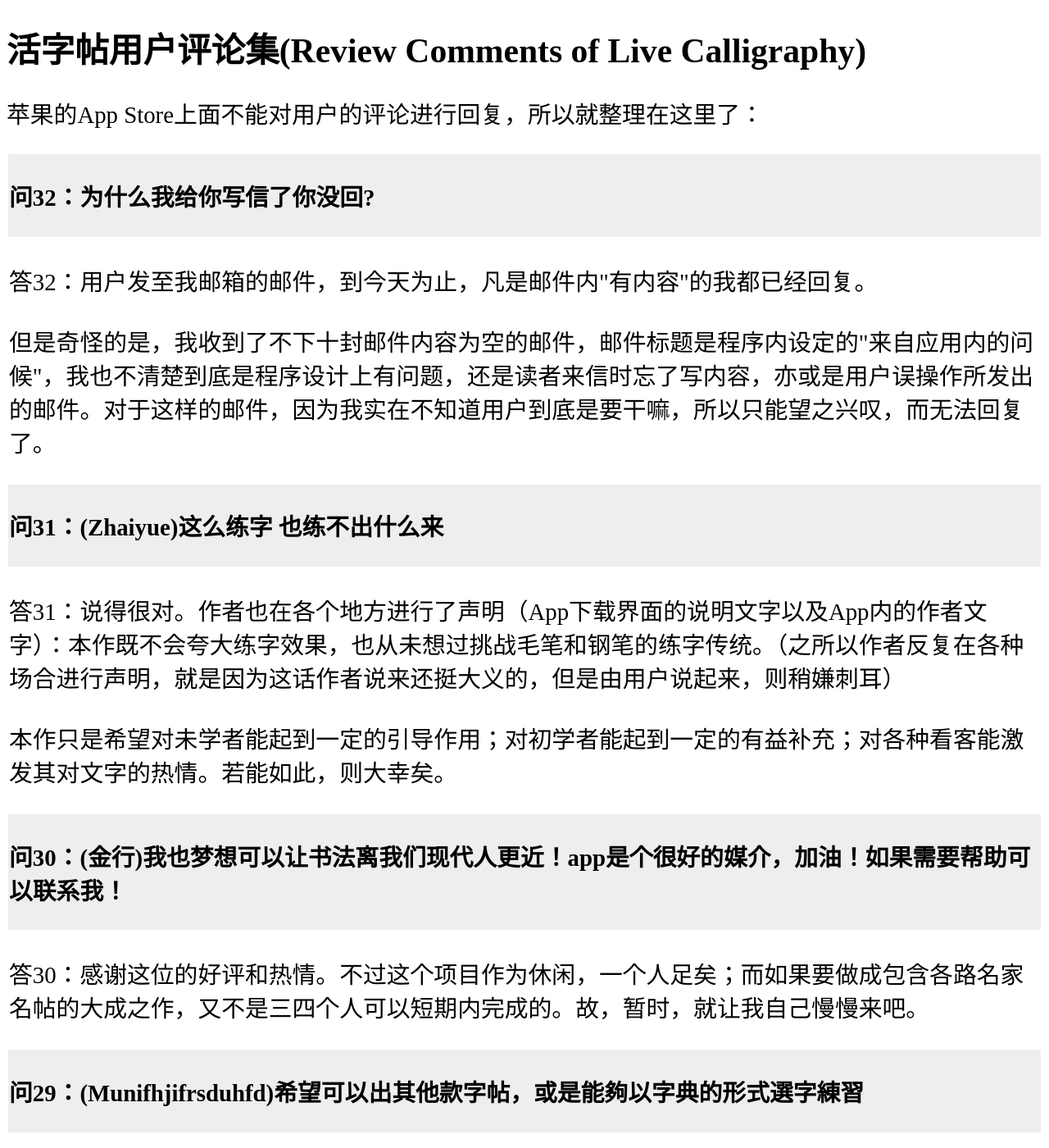
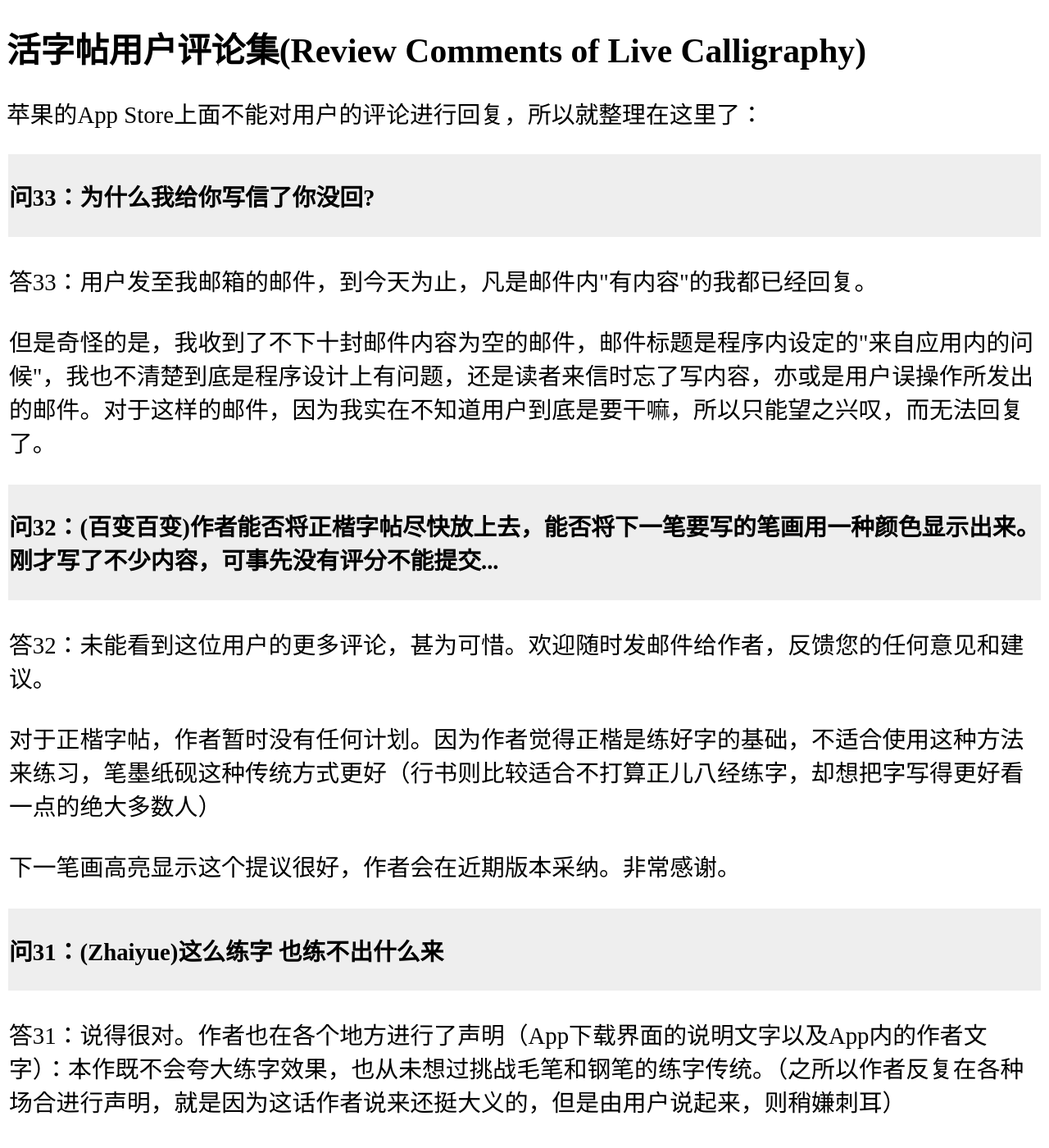
Before and after one commit to shengzhe/livecalligraphy, a Jekyll site: the page built from _posts/2012-08-31-LiveCalligraphyQA.html, in a window 1280 px wide and 1400 px high. Shown: the whole window at 82% size. Built offline with Jekyll 4.4.1, drawn with Linux system fonts in a browser that asks for light colours; Markdown is read by kramdown in place of the engine named in the settings.

Commit message:
Update 2012-08-31-LiveCalligraphyQA.html

```diff
--- a/_posts/2012-08-31-LiveCalligraphyQA.html
+++ b/_posts/2012-08-31-LiveCalligraphyQA.html
@@ -8,11 +8,20 @@ title: 活字帖用户评论集(Review Comments of Live Calligraphy)
 <table>
 
   <tr align="left" bgcolor="#EEEEEE"> <th> <p>
-问32：为什么我给你写信了你没回?
+问33：为什么我给你写信了你没回?
   </p> </th> </tr>
   <tr> <td> <p>
-答32：用户发至我邮箱的邮件，到今天为止，凡是邮件内"有内容"的我都已经回复。</br></br>
+答33：用户发至我邮箱的邮件，到今天为止，凡是邮件内"有内容"的我都已经回复。</br></br>
 但是奇怪的是，我收到了不下十封邮件内容为空的邮件，邮件标题是程序内设定的"来自应用内的问候"，我也不清楚到底是程序设计上有问题，还是读者来信时忘了写内容，亦或是用户误操作所发出的邮件。对于这样的邮件，因为我实在不知道用户到底是要干嘛，所以只能望之兴叹，而无法回复了。
+  </p> </td> </tr>
+
+  <tr align="left" bgcolor="#EEEEEE"> <th> <p>
+问32：(百变百变)作者能否将正楷字帖尽快放上去，能否将下一笔要写的笔画用一种颜色显示出来。刚才写了不少内容，可事先没有评分不能提交...
+  </p> </th> </tr>
+  <tr> <td> <p>
+答32：未能看到这位用户的更多评论，甚为可惜。欢迎随时发邮件给作者，反馈您的任何意见和建议。</br></br>
+对于正楷字帖，作者暂时没有任何计划。因为作者觉得正楷是练好字的基础，不适合使用这种方法来练习，笔墨纸砚这种传统方式更好（行书则比较适合不打算正儿八经练字，却想把字写得更好看一点的绝大多数人）</br></br>
+下一笔画高亮显示这个提议很好，作者会在近期版本采纳。非常感谢。
   </p> </td> </tr>
 
   <tr align="left" bgcolor="#EEEEEE"> <th> <p>
```
